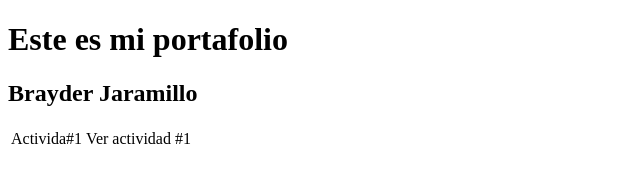
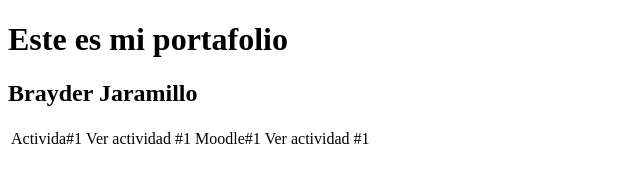
Before and after one commit to BrayWeb/Portafolio, a plain HTML site: page index.html in a window 1280 px wide. Shown: the whole page, without its empty margins (0-640 px from the left). Drawn offline with Linux system fonts and the light colour scheme.

Commit message:
Update index.html

```diff
--- a/index.html
+++ b/index.html
@@ -12,6 +12,9 @@
         <tr>
             <td>Activida#1</td>
             <td><a href="https://github.com/BrayWeb/m1_python_actividad_1"></a>Ver actividad #1</td>
+            <td>Moodle#1</td>
+            <td><a href="https://github.com/BrayWeb/m1_python_moodle_week_1"></a>Ver actividad #1</td>
+
         </tr>
     </table>
 </body>
```
